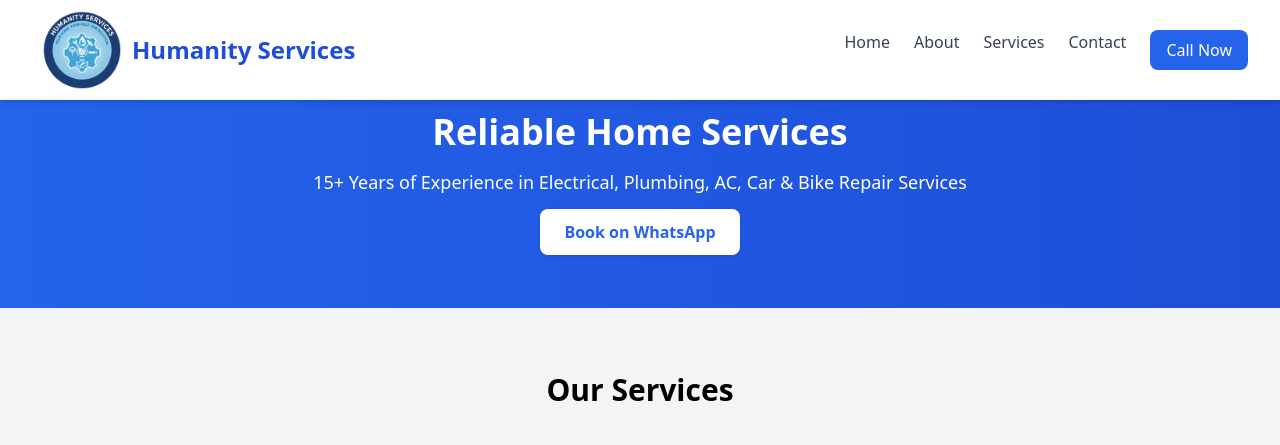
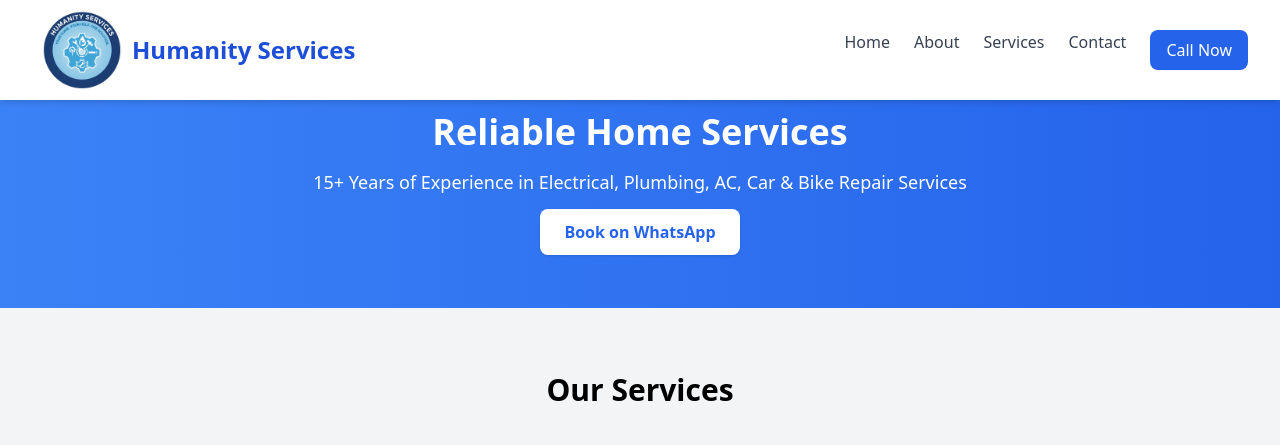
Before and after one commit to Deepak229-hub/Humanity-Services, a plain HTML site: page index.html in a window 1280 px wide. Shown: the top 445 px of the page. Drawn offline with nearby package versions, Linux system fonts and the light colour scheme.

Commit message:
Changed colors

```diff
--- a/index.html
+++ b/index.html
@@ -71,7 +71,7 @@
   </script>
 
   <!-- Hero Section -->
-  <section class="pt-28 pb-16 bg-gradient-to-r from-blue-600 to-blue-700 text-white text-center" id="hero">
+  <section class="pt-28 pb-16 bg-gradient-to-r from-blue-500 to-blue-600 text-white text-center" id="hero">
     <h2 class="text-4xl font-bold mb-4">Reliable Home Services</h2>
     <p class="text-lg mb-6">15+ Years of Experience in Electrical, Plumbing, AC, Car & Bike Repair Services</p>
     <a href="https://wa.me/917984400175" target="_blank"
```
